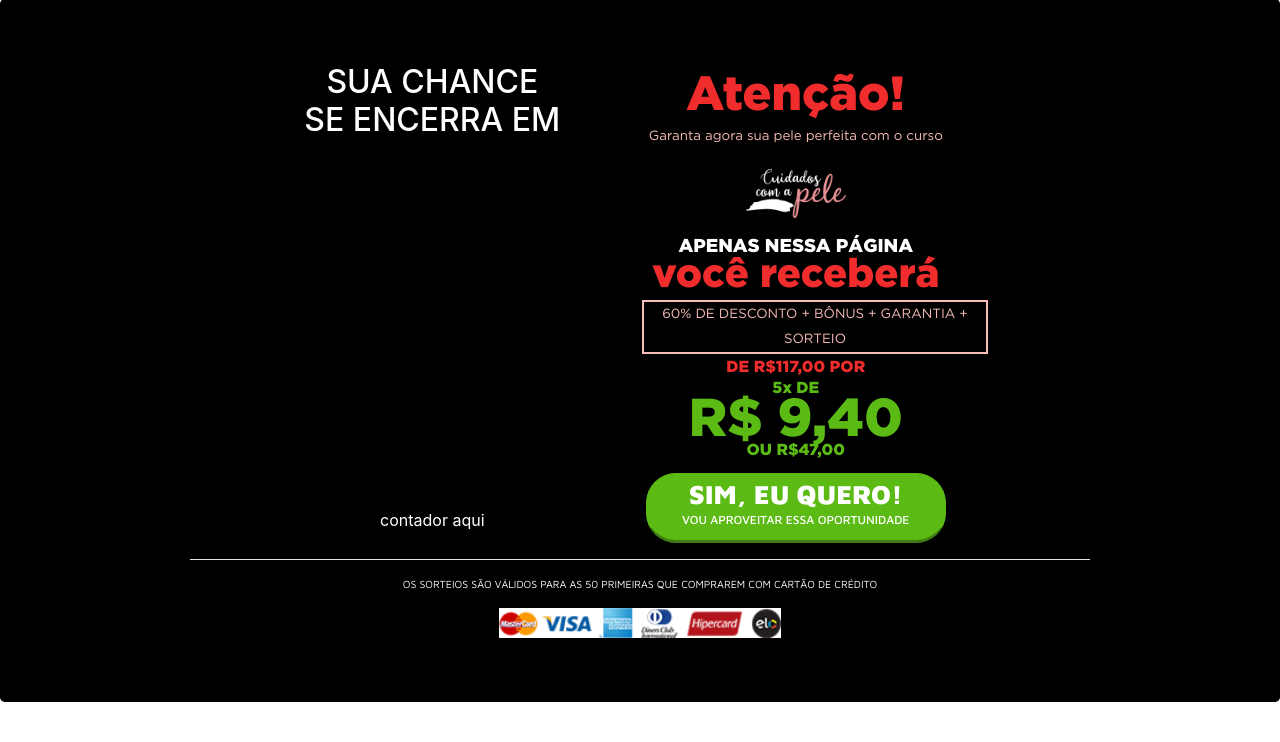
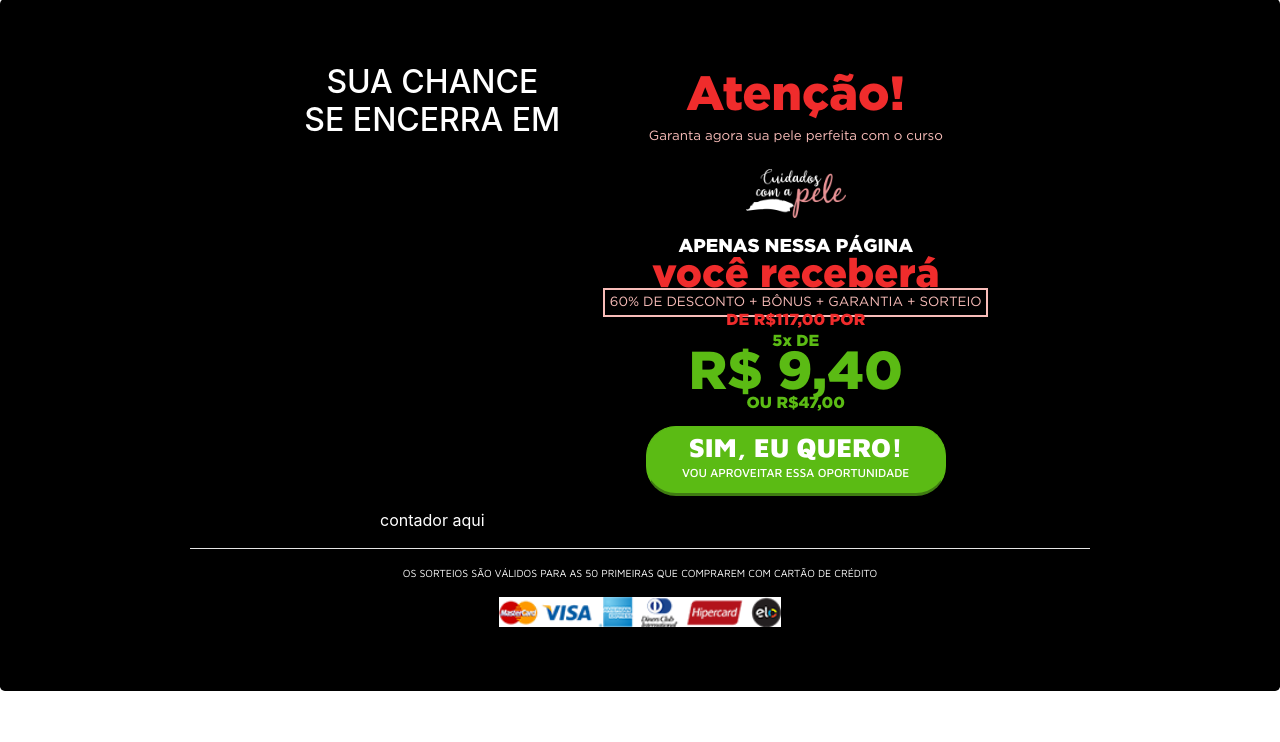
Before and after one commit to jvcalassio/jvcalassio.github.io, a PHP site: page / in a window 1280 px wide. Shown: the part 3150-3892 px from the top of the page. Run offline with PHP 8.4, Linux system fonts and the light colour scheme.

Commit message:
pequenas alteracoes

```diff
--- a/landing-page/css/styles.css
+++ b/landing-page/css/styles.css
@@ -457,12 +457,12 @@
     border: 2px solid var(--main-pink);
     /*padding: 5px 5px 5px 5px;*/
     line-height: 25px;
-    margin-bottom: 10px;
+    /*margin-bottom: 10px;
     margin-top: 20px;
     max-width:400px;
     margin-left:10%;
     padding-left:5px;
-    padding-right:5px;
+    padding-right:5px;*/
 }
 
 .seventh-block .part2 .price-1 {
```
